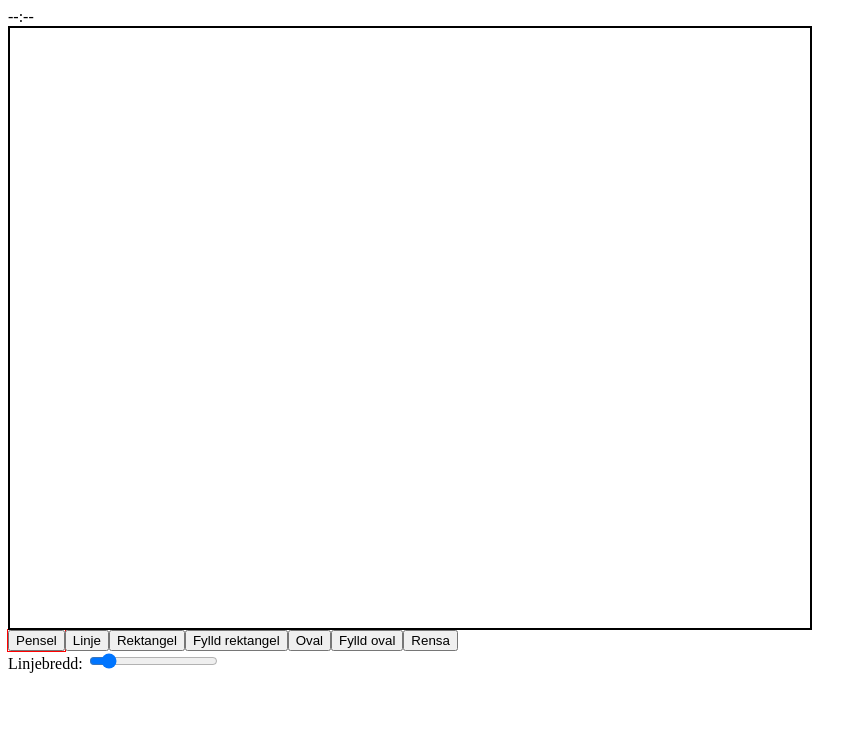
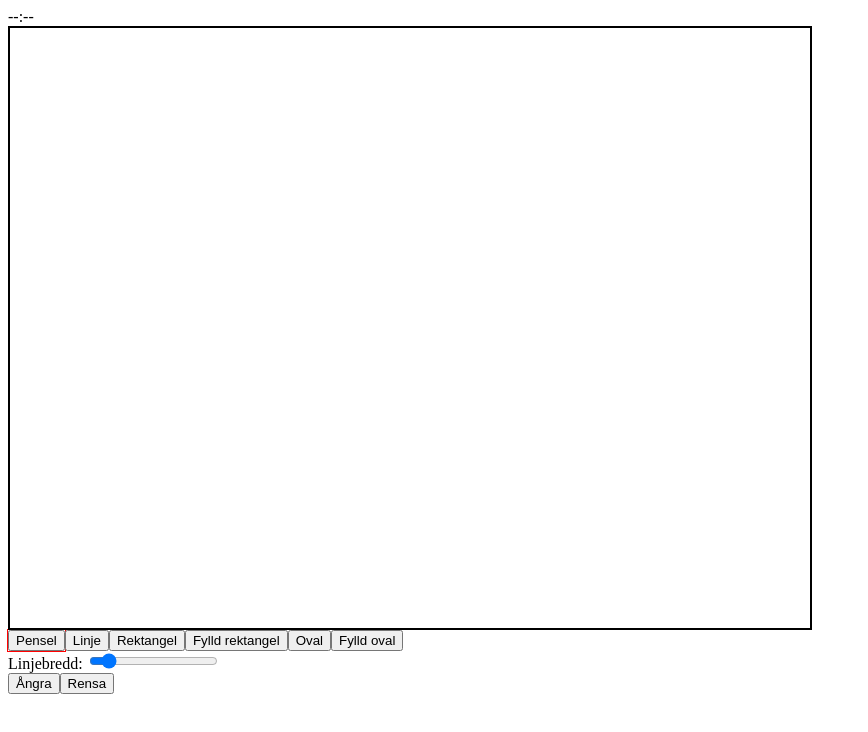
Before and after one commit to lrc-se/bth-sg-client, a Vue app: page / in a window 1280 px wide. Shown: the top 732 px of the page, without its empty margins (0-868 px from the left). Built offline with nearby package versions, Linux system fonts and the light colour scheme.

Commit message:
Added undo function + bugfix

```diff
--- a/src/app.vue
+++ b/src/app.vue
@@ -11,10 +11,13 @@
             <sg-button text="Fylld rektangel" :selected="drawType == 'frect'" @click.native="drawType = 'frect'"></sg-button>
             <sg-button text="Oval" :selected="drawType == 'oval'" @click.native="drawType = 'oval'"></sg-button>
             <sg-button text="Fylld oval" :selected="drawType == 'foval'" @click.native="drawType = 'foval'"></sg-button>
-            <sg-button text="Rensa" @click.native="clearBoard"></sg-button>
         </div>
         <div>
             Linjebredd: <input type="range" min="1" max="10" v-model="drawWidth">
+        </div>
+        <div>
+            <sg-button text="Ångra" @click.native="undo"></sg-button>
+            <sg-button text="Rensa" @click.native="clearBoard"></sg-button>
         </div>
     </div>
 </template>
@@ -49,6 +52,10 @@
         },
 
         methods: {
+            undo() {
+                Dispatcher.$emit("undo");
+            },
+
             clearBoard() {
                 Dispatcher.$emit("clear");
             }
--- a/src/components/sg-board.vue
+++ b/src/components/sg-board.vue
@@ -33,6 +33,7 @@
 
         created() {
             Dispatcher.$on("clear", this.clear);
+            Dispatcher.$on("undo", this.undo);
         },
 
         methods: {
@@ -72,11 +73,14 @@
                 }
                 this.$refs.bgCanvas.addShape(this.curShape, true);
                 this.$refs.drawCanvas.clear(true);
-                this.curShape.points = [];
             },
 
             clear() {
                 this.$refs.bgCanvas.clear(true);
+            },
+
+            undo() {
+                this.$refs.bgCanvas.undo();
             }
         }
     };
--- a/src/components/sg-canvas.vue
+++ b/src/components/sg-canvas.vue
@@ -45,9 +45,11 @@
             },
 
             addShape(shape, draw) {
-                this.shapes.push(shape);
+                let newShape = {};
+                Object.assign(newShape, shape);
+                this.shapes.push(newShape);
                 if (draw) {
-                    this.draw(shape);
+                    this.draw(newShape);
                 }
             },
 
@@ -57,6 +59,11 @@
                 if (clearShapes) {
                     this.shapes = [];
                 }
+            },
+
+            undo() {
+                this.shapes.pop();
+                this.redraw();
             }
         }
     };
```
